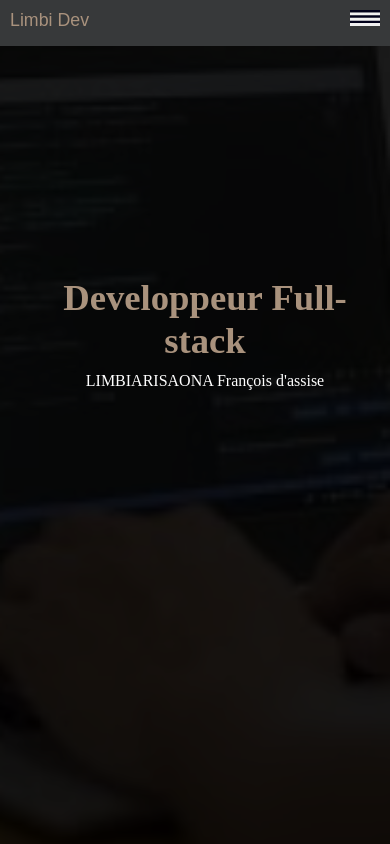
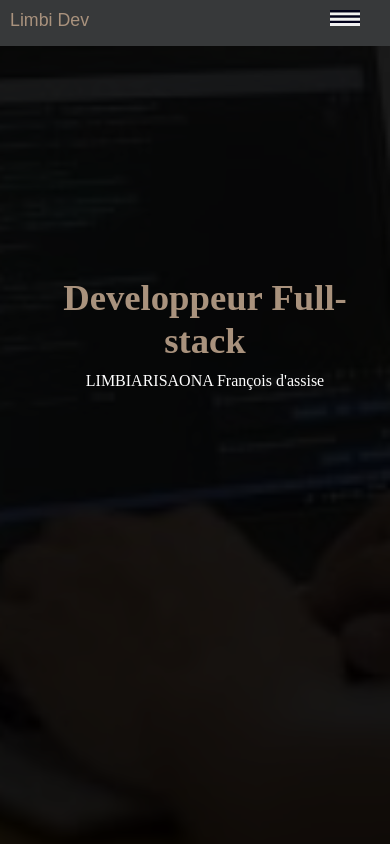
Before and after one commit to Limbi32/Limbidev, a React (Vite) app: page / in a window 390 px wide. Shown: the top 844 px of the page. Built offline with nearby package versions, Linux system fonts and the light colour scheme.

Commit message:
mise a jour554225 2.3

```diff
--- a/src/App.css
+++ b/src/App.css
@@ -294,7 +294,7 @@ footer .cop{
   .container header nav button{
    position: fixed;
    top: 10px;
-   right: 10px;
+   right: 30px;
 
    border: none;
   outline: #fff;
@@ -358,7 +358,7 @@ footer .cop{
     margin: 20px;
   text-align: center;
     grid-template-columns: 1fr;
-    width: 100%;
+    width: 95%%;
   }
   .list-skills{
     display: flex;
```
